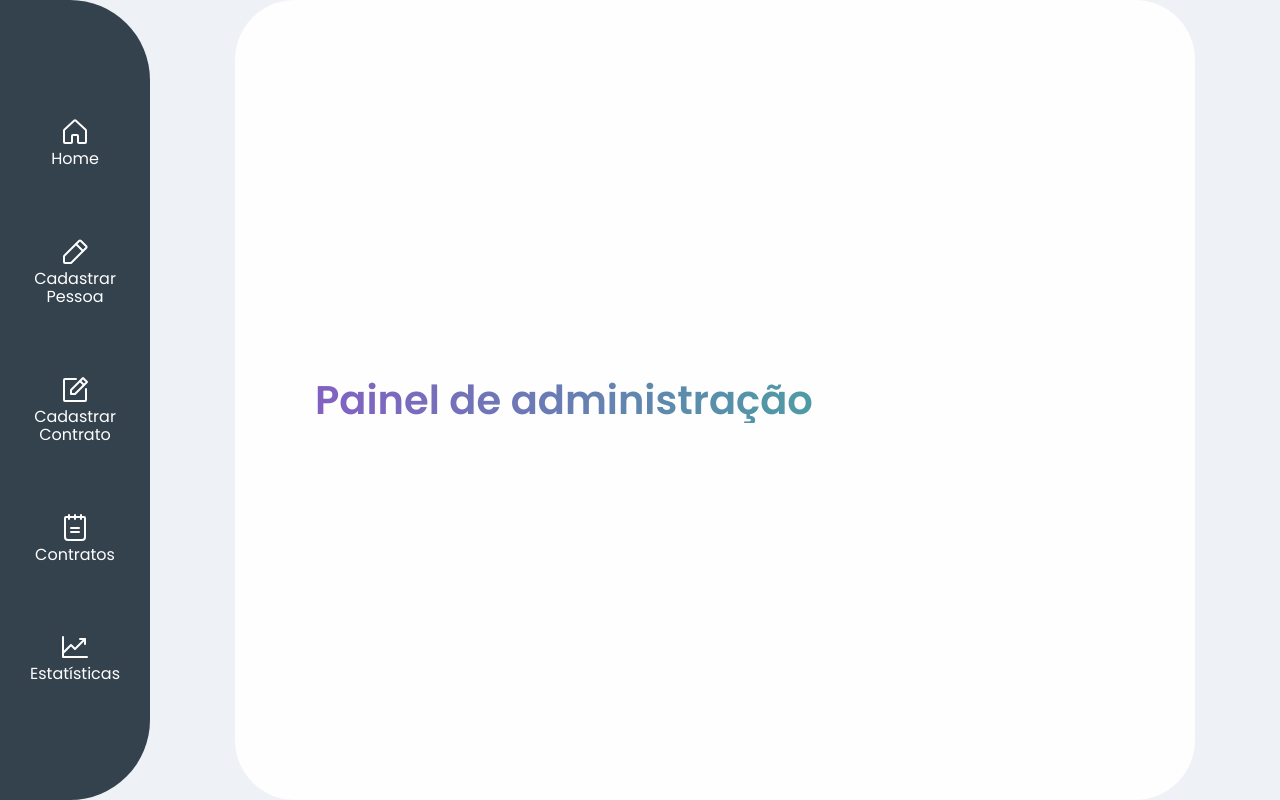
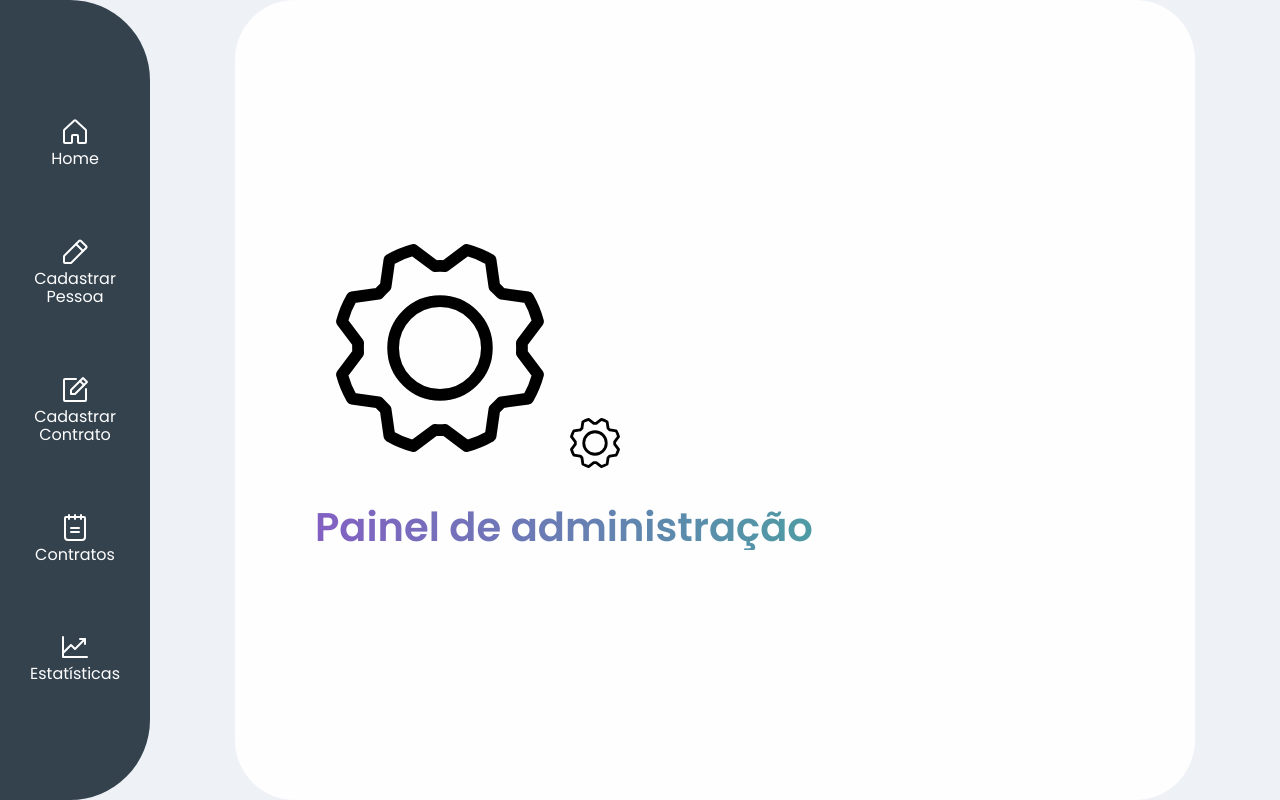
Before and after one commit to Abiscula/-registration-control, a React (Create React App) app: page / in a window 1280 px wide. Built offline with nearby package versions, Linux system fonts and the light colour scheme; no server answers.

Commit message:
adicionado icones de notificação e personalização a tela inicial

```diff
--- a/src/pages/DefaultPage/index.tsx
+++ b/src/pages/DefaultPage/index.tsx
@@ -1,11 +1,40 @@
+import { Files, Gear } from "phosphor-react";
+import { useEffect, useState } from "react";
+import { getAllContracts } from "../../api/backend";
 import NotifyModal from "../../components/NotifyModal";
+import { compareDate } from "../../utils/compareDate";
 import { Container } from "./style";
 
 export default function DefaultPage() {
+
+    const [isValid, setIsValid] = useState<number>()
+
+    async function invalidContract() {
+        const contracts = await getAllContracts()
+        const invalids = compareDate(contracts, -1)
+        setIsValid(invalids.length)
+    }
+
+    useEffect(() => {
+        invalidContract()
+    }, [])
+
     return (
         <Container>
             <div>
                 <NotifyModal />
+
+                {isValid&&isValid >=1
+
+                ?   <>
+                        <Files className="doc" size={50} weight="light" />
+                        <p className="doc-title">Existe(m) contrato(s) vencido(s)</p>
+                    </>
+                : ''}
+
+                <Gear className="gear" size={250} weight="light" />
+                <Gear className="gear" size={60} weight="light" />
+
                 <h1 className="colorTitle">Painel de administração</h1>
             </div>
         </Container>
```
